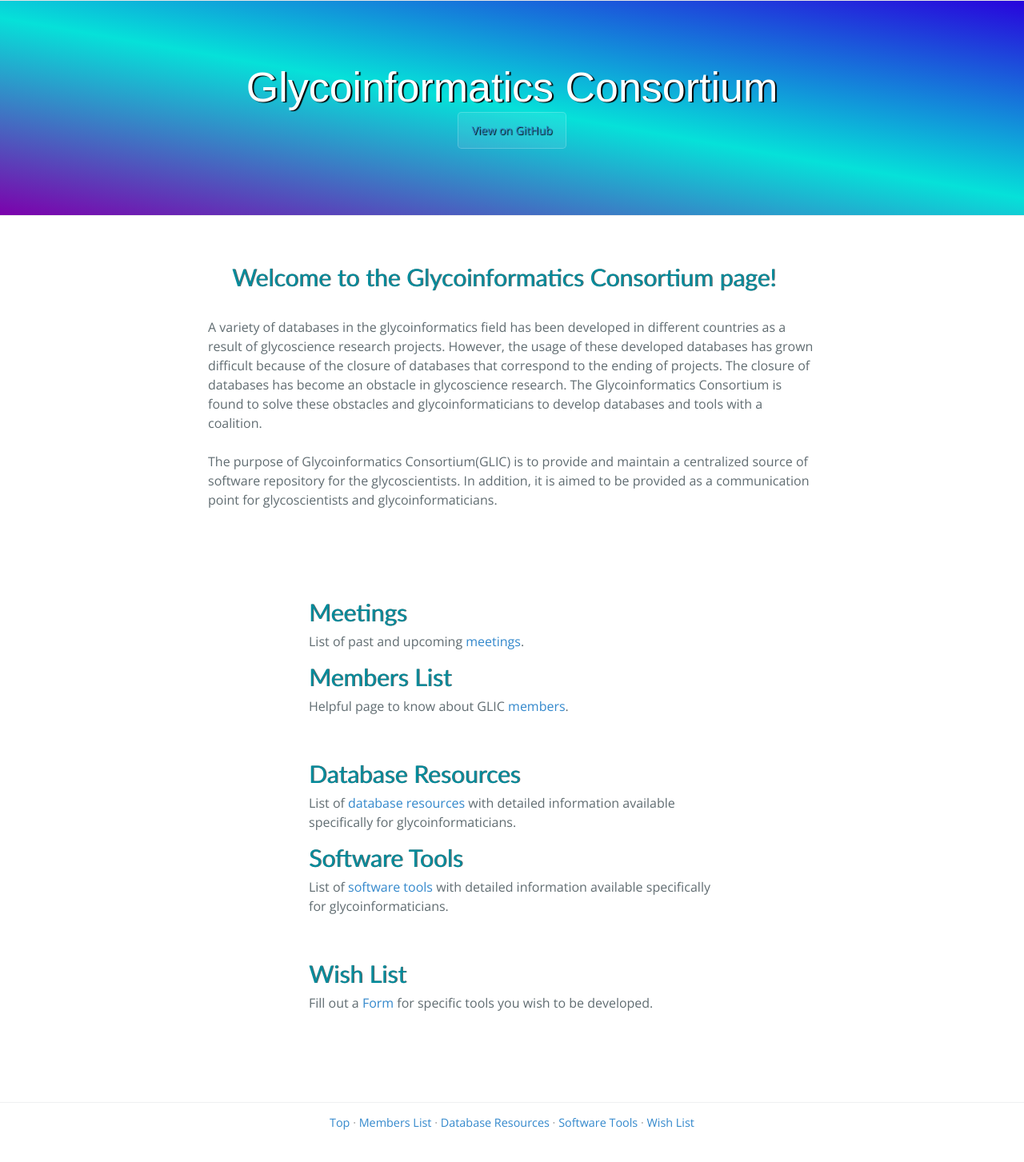
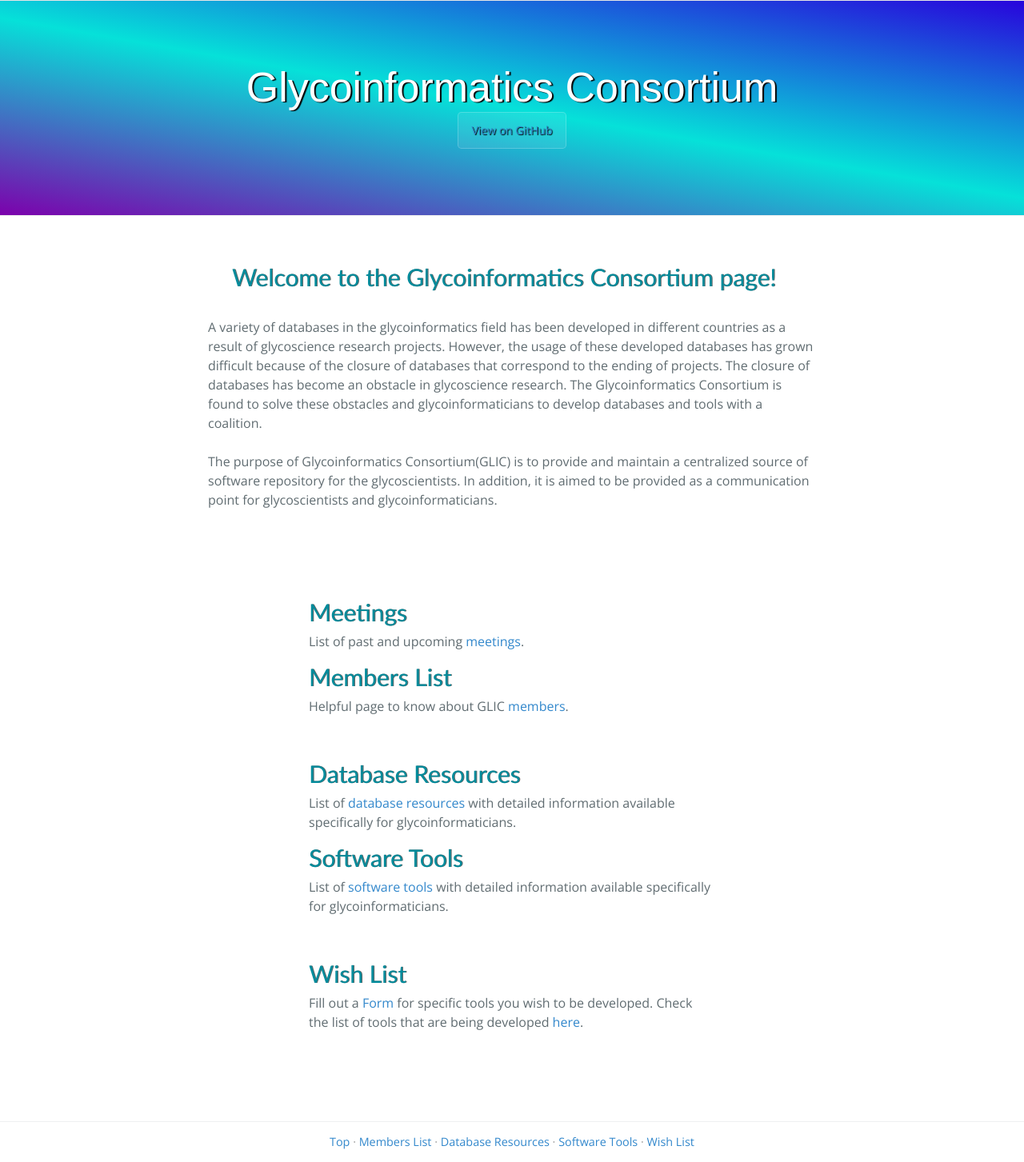
Before and after one commit to AokiCE/testglicpage, a Jekyll site: the page built from index.md, in a window 1280 px wide. Shown: the whole page at 80% size. Built offline with Jekyll 4.4.1, drawn with Linux system fonts in a browser that asks for light colours; nearby versions of some CDN libraries; before the commit the page ends 1429 px from its top, so only the background shows below that.

Commit message:
Update index.md

```diff
--- a/index.md
+++ b/index.md
@@ -21,3 +21,4 @@ List of [software tools](software) with detailed information available specifica
 
 ## Wish List
 Fill out a [Form](wishList) for specific tools you wish to be developed.
+Check the list of tools that are being developed [here](toolsList).
```
